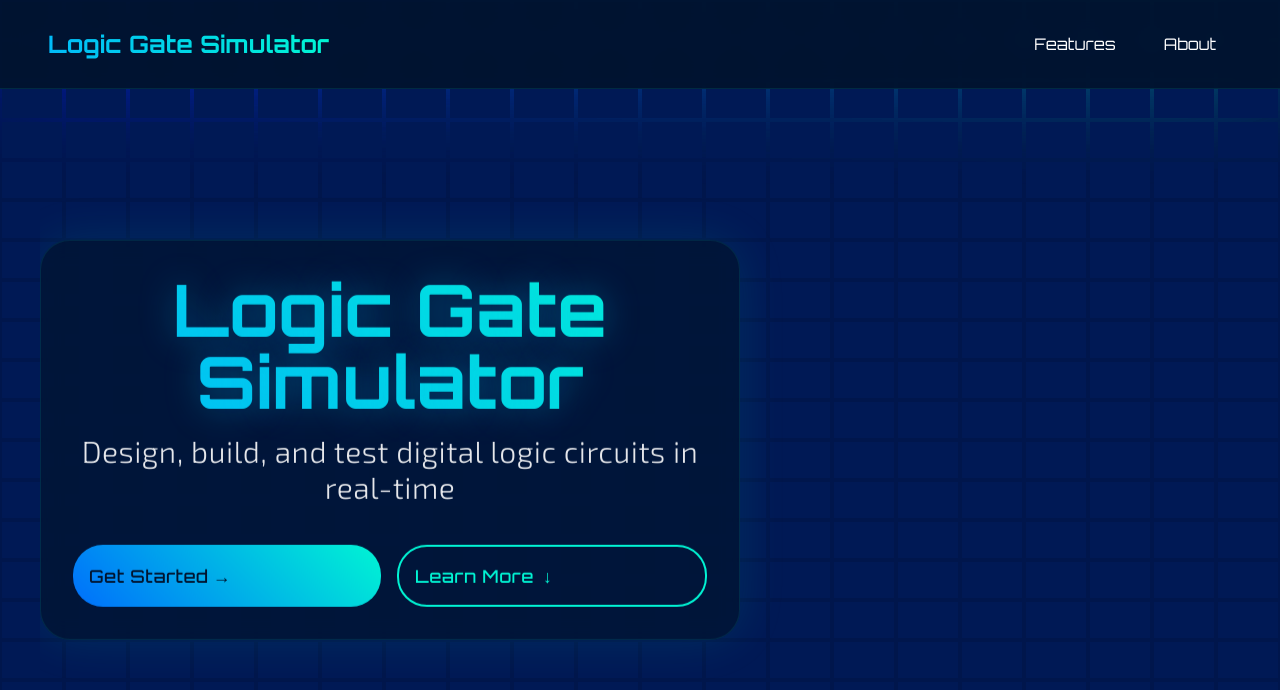
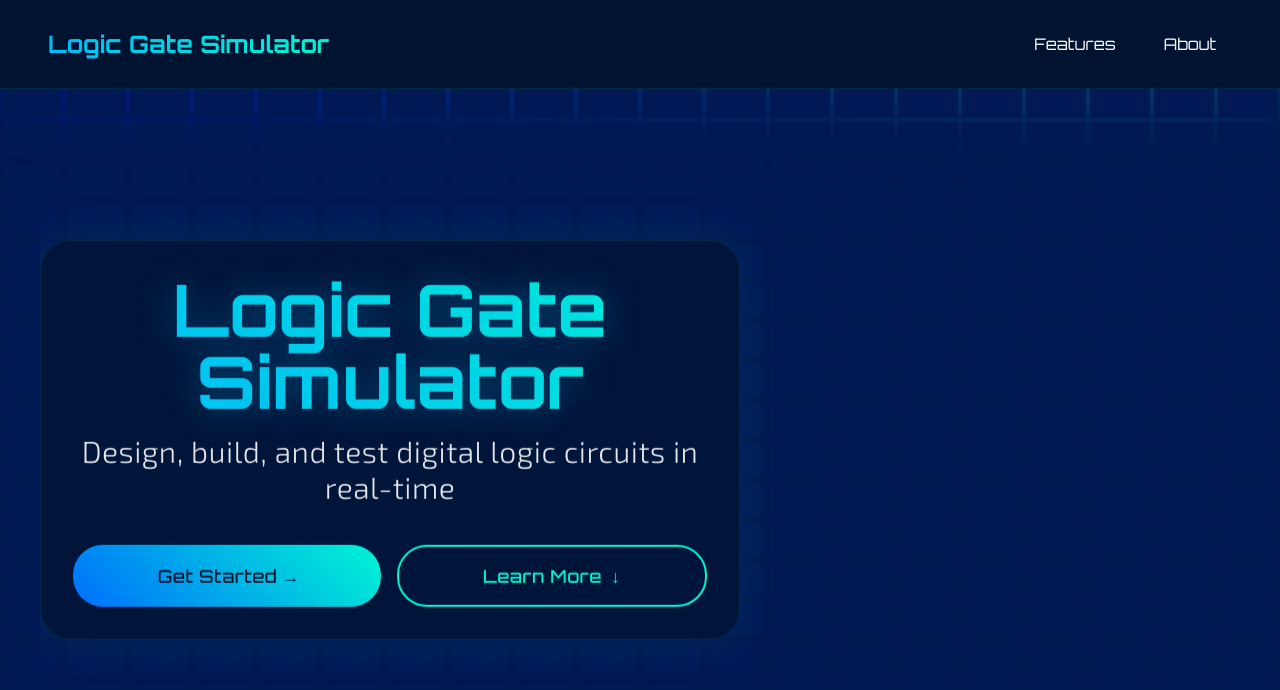
Before and after one commit to Emjiii/WST_Final_Project, a React (Vite) app in the folder frontend/: page / in a window 1280 px wide. Shown: the top 690 px of the page. Built offline with nearby package versions, Linux system fonts and the light colour scheme.

Commit message:
improved the button-arrows in homepage

```diff
--- a/frontend/src/styles/homepage.css
+++ b/frontend/src/styles/homepage.css
@@ -217,7 +217,7 @@ body {
 }
 
 .cta-button {
-  @apply font-mono font-medium tracking-[0.5px] py-[1rem] px-[2rem] text-[1rem] border-none rounded-[30px] cursor-pointer transition-all duration-300 inline-flex items-center gap-2;
+  @apply font-mono font-medium tracking-[0.5px] py-[1rem] px-[2rem] text-[1rem] border-none rounded-[30px] cursor-pointer transition-all duration-300 inline-flex items-center justify-center gap-2;
   @apply w-full sm:w-auto;
 }
 
@@ -247,6 +247,7 @@ body {
 
 .button-arrow {
   @apply transition-transform duration-300 ease-in;
+  display: inline-block; /* Ensure it's treated as an inline element */
 }
 
 .cta-button:hover .button-arrow {
```
